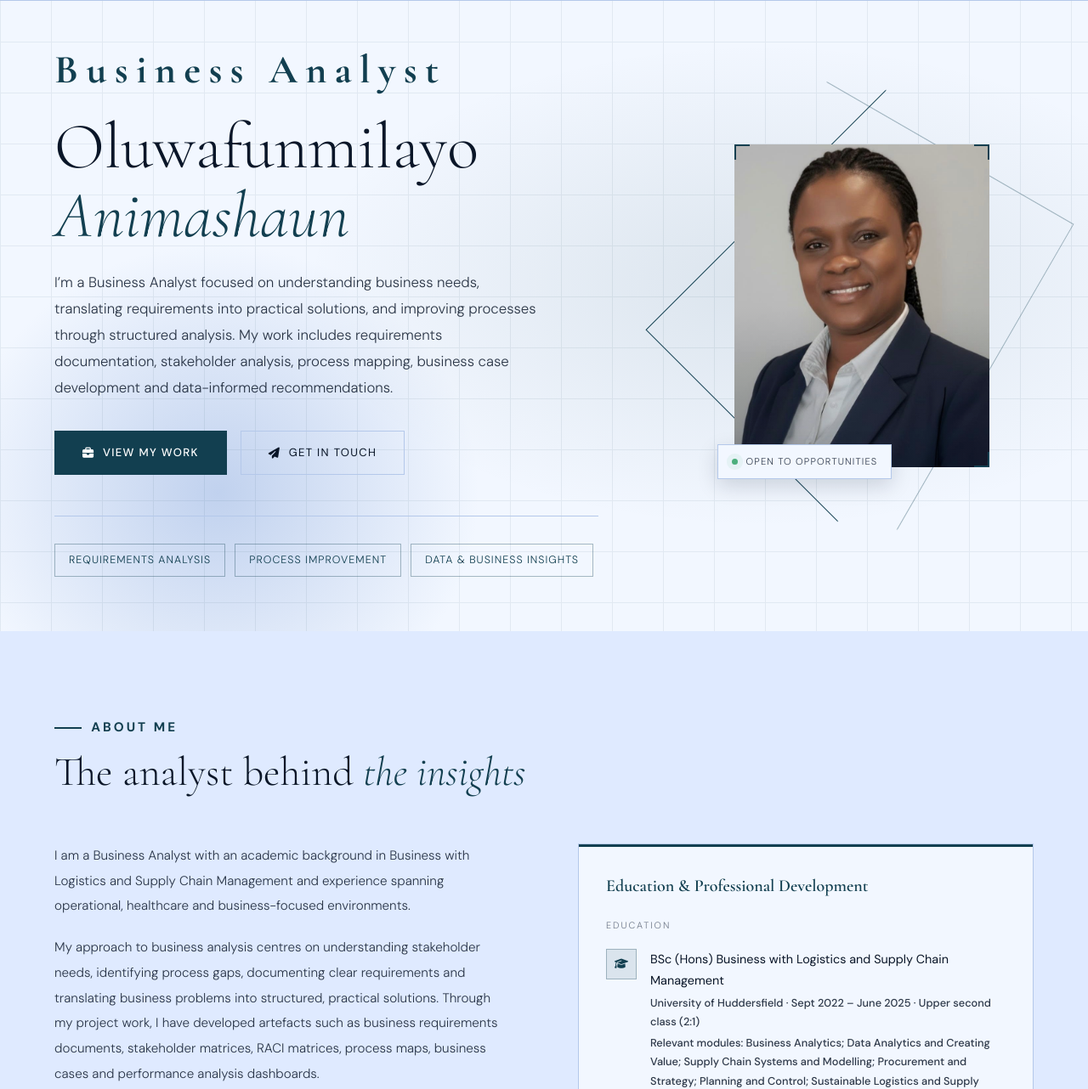
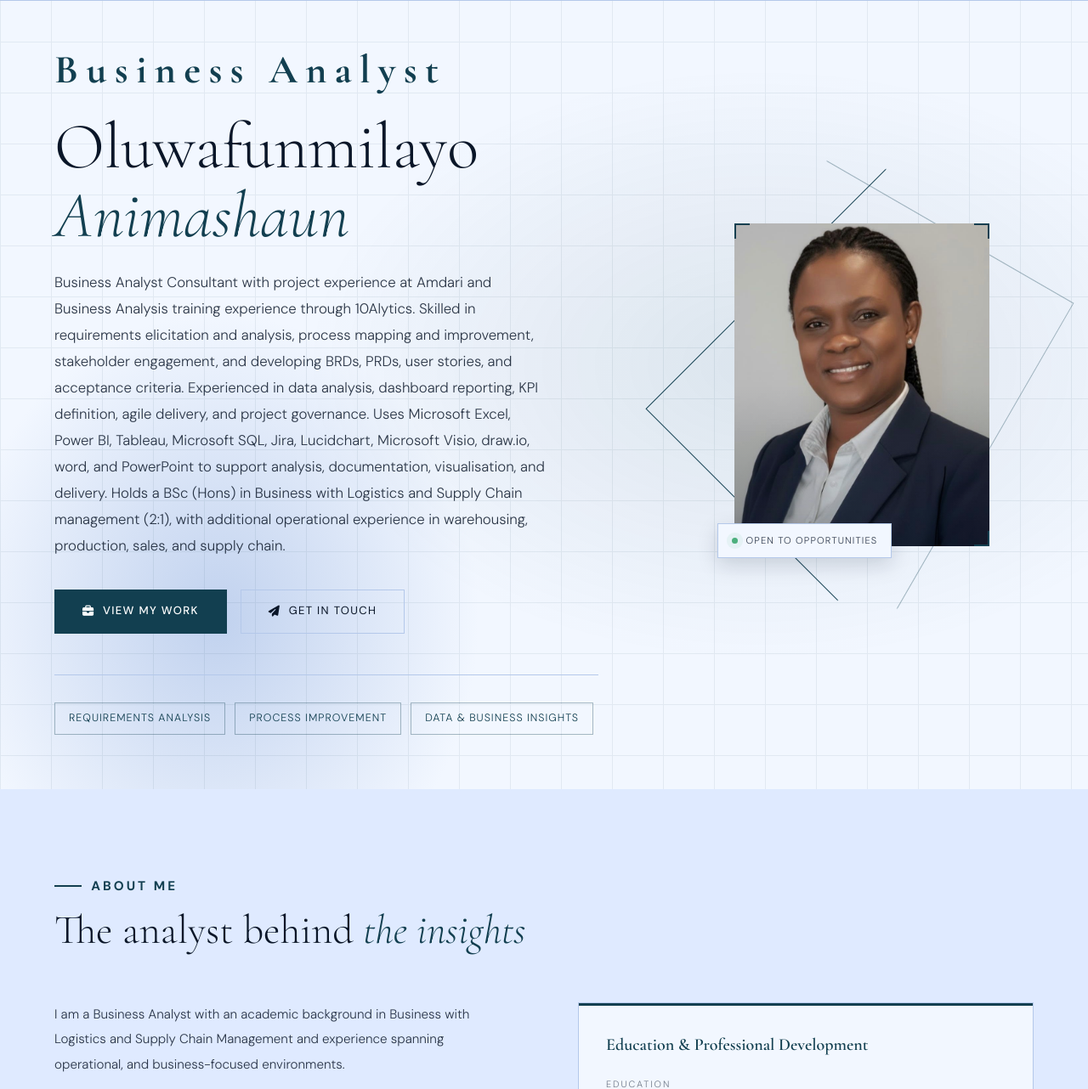
Before and after one commit to BA-olufunmi/My-Portfolio, a plain HTML site: page index.html in a window 1280 px wide. Shown: the part 71-1353 px from the top of the page at 85% size. Drawn offline with nearby package versions, Linux system fonts and the light colour scheme.

Commit message:
Update index.html

```diff
--- a/index.html
+++ b/index.html
@@ -251,7 +251,7 @@ section{padding:3rem 1.2rem}.about-card,.contact-form-card{padding:1.3rem}.timel
 <div class="hero-inner">
 <p class="hero-eyebrow">Business Analyst</p>
 <h1 class="hero-name" id="hero-name">Oluwafunmilayo<br/><em>Animashaun</em></h1>
-<p class="hero-tagline">I’m a Business Analyst focused on understanding business needs, translating requirements into practical solutions, and improving processes through structured analysis. My work includes requirements documentation, stakeholder analysis, process mapping, business case development and data-informed recommendations.</p>
+<p class="hero-tagline">Business Analyst Consultant with project experience at Amdari and Business Analysis training experience through 10Alytics. Skilled in requirements elicitation and analysis, process mapping and improvement, stakeholder engagement, and developing BRDs, PRDs, user stories, and acceptance criteria. Experienced in data analysis, dashboard reporting, KPI definition, agile delivery, and project governance. Uses Microsoft Excel, Power BI, Tableau, Microsoft SQL, Jira, Lucidchart, Microsoft Visio, draw.io, word, and PowerPoint to support analysis, documentation, visualisation, and delivery. Holds a BSc (Hons) in Business with Logistics and Supply Chain management (2:1), with additional operational experience in warehousing, production, sales, and supply chain.</p>
 <div class="hero-cta">
 <a class="btn-primary" href="#projects"><i aria-hidden="true" class="fa fa-briefcase"></i> View My Work</a>
 <a class="btn-ghost" href="#contact"><i aria-hidden="true" class="fa fa-paper-plane"></i> Get in Touch</a>
@@ -279,7 +279,7 @@ section{padding:3rem 1.2rem}.about-card,.contact-form-card{padding:1.3rem}.timel
 </div>
 <div class="about-grid">
 <div class="about-text fade-up">
-<p>I am a Business Analyst with an academic background in Business with Logistics and Supply Chain Management and experience spanning operational, healthcare and business-focused environments.</p>
+<p>I am a Business Analyst with an academic background in Business with Logistics and Supply Chain Management and experience spanning operational, and business-focused environments.</p>
 <p>My approach to business analysis centres on understanding stakeholder needs, identifying process gaps, documenting clear requirements and translating business problems into structured, practical solutions. Through my project work, I have developed artefacts such as business requirements documents, stakeholder matrices, RACI matrices, process maps, business cases and performance analysis dashboards.</p>
 <p>My experience across different working environments has also strengthened my understanding of communication, accountability, risk awareness and the importance of well-defined processes. I aim to bring these perspectives together to help teams understand problems clearly and make better-informed decisions.</p>
 <ul class="about-highlights">
```
